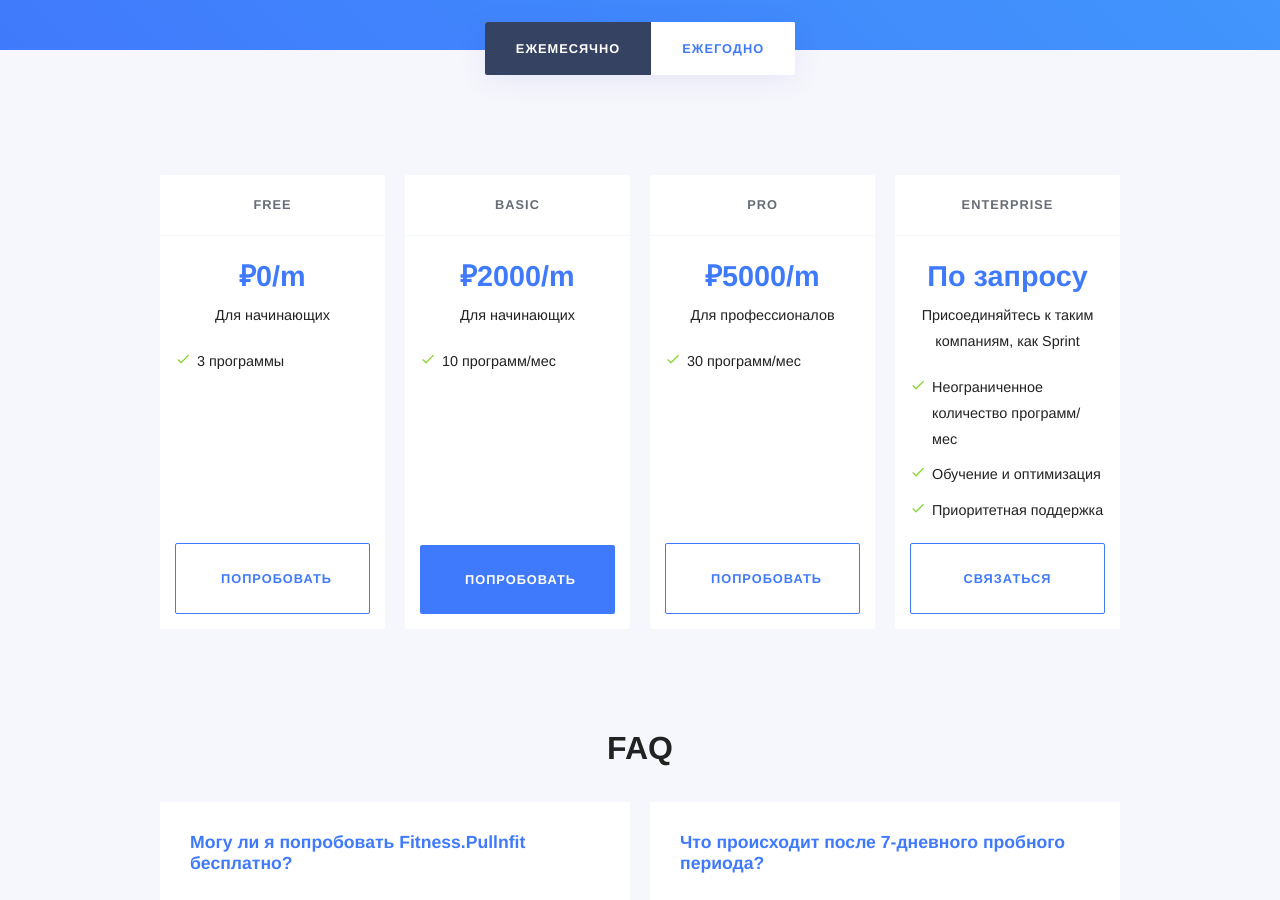
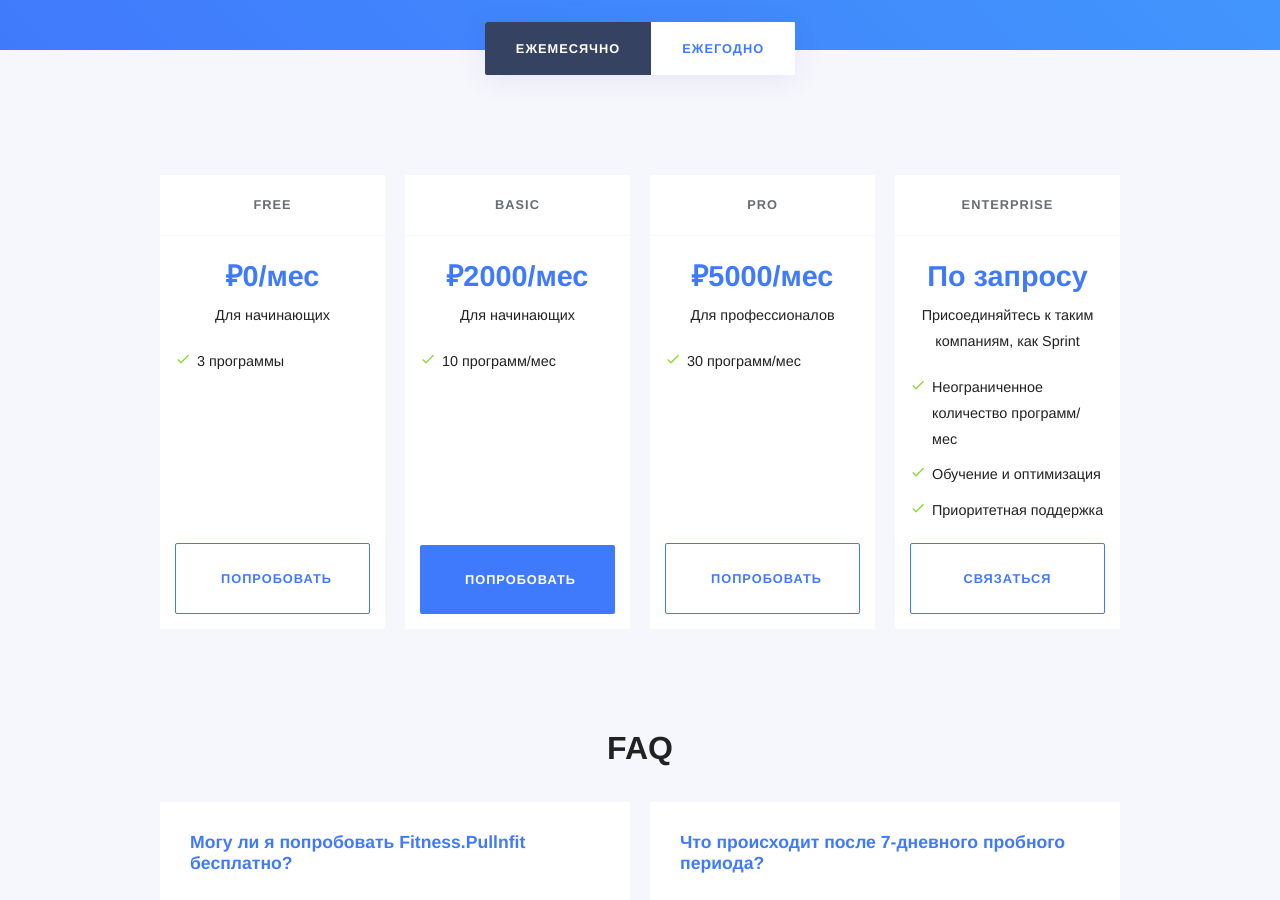
Before and after one commit to RakhimyanTim/fitness.github.io, a Jekyll site: the page built from pages/pricing.html, in a window 1280 px wide and 900 px high, scrolled down 315 px. Built offline with Jekyll 4.4.1, drawn with Linux system fonts in a browser that asks for light colours; some web fonts are replaced.

Commit message:
Update plan.html

```diff
--- a/_includes/components/pricing/plan.html
+++ b/_includes/components/pricing/plan.html
@@ -3,8 +3,8 @@
 	<div class="plan-content">
 		<p class="price">
 			{% if include.plan.price %}
-				<span class="monthly">₽{{ include.plan.price }}/m</span>
-				<span class="annually">₽{{ include.plan.price | times: 10}}/y</span>
+				<span class="monthly">₽{{ include.plan.price }}/мес</span>
+				<span class="annually">₽{{ include.plan.price | times: 10}}/год</span>
 			{% else %}
 				{{ include.plan.price_alt }}
 			{% endif %}
```
